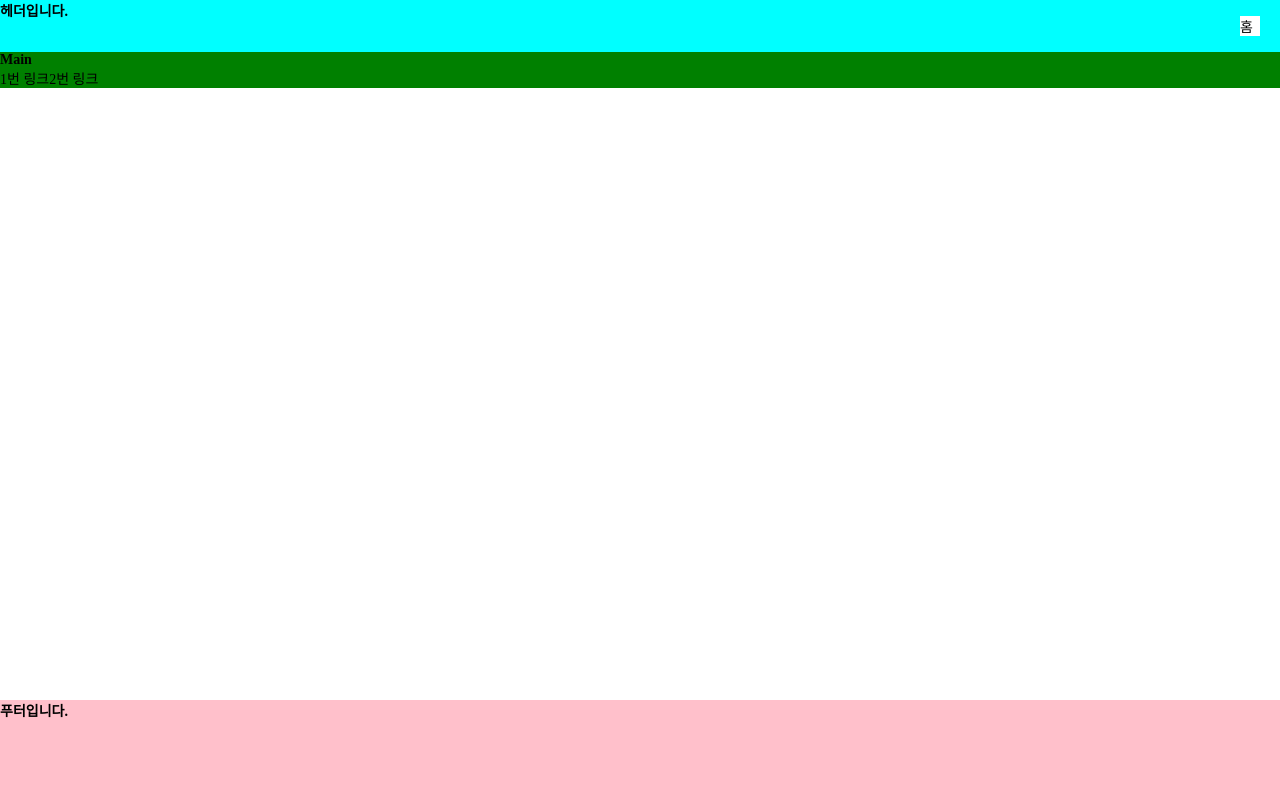
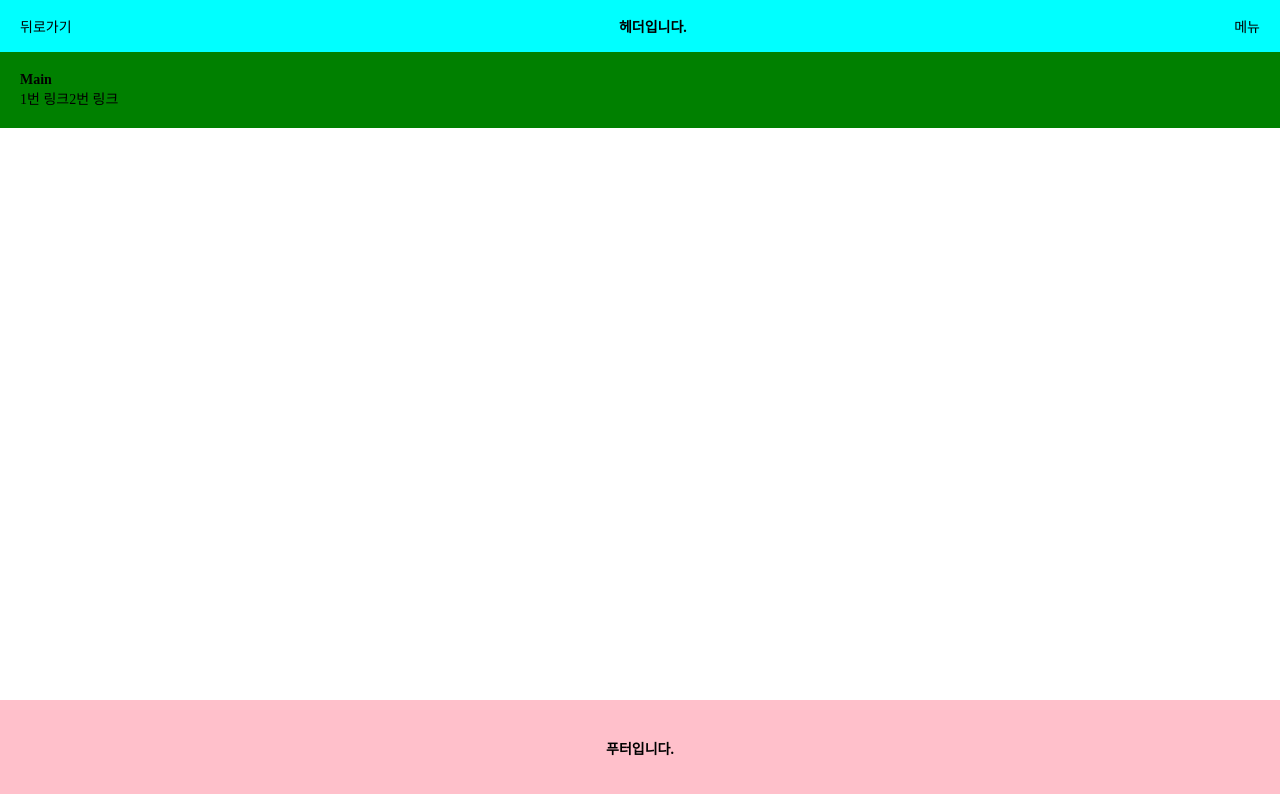
Before and after one commit to minhyeok8521/react, a React (Create React App) app: page / in a window 1280 px wide. Shown: the top 794 px of the page. Built offline with nearby package versions, Linux system fonts and the light colour scheme.

Commit message:
3 files modified, 1 added

```diff
--- a/src/assets/css/style.css
+++ b/src/assets/css/style.css
@@ -23,6 +23,9 @@ button {
 }
 
 .header {
+  display: flex;
+  align-items: center;
+  justify-content: space-between;
   width: 100%;
   height: 52px;
   background-color: aqua;
@@ -30,22 +33,7 @@ button {
   left: 50%;
   top: 0;
   transform: translateX(-50%);
-}
-
-.header .headerMenu {
-  width: 20px;
-  height: 20px;
-  position: absolute;
-  right: 20px;
-  top: 50%;
-  transform: translateY(-50%);
-}
-
-.header .headerMenu .homeBtn {
-  display: inline-block;
-  width: 100%;
-  height: 100%;
-  background-color: #fff;
+  padding: 0 20px;
 }
 
 .footer {
@@ -56,6 +44,12 @@ button {
   left: 50%;
   bottom: 0;
   transform: translateX(-50%);
+  text-align: center;
+  padding: 0 20px;
+}
+
+.footer .footerTextBox strong {
+  line-height: 100px;
 }
 
 .container {
@@ -67,4 +61,5 @@ button {
 
 .content {
   background-color: green;
+  padding: 20px;
 }
--- a/src/components/Footer/Footer.tsx
+++ b/src/components/Footer/Footer.tsx
@@ -3,7 +3,9 @@ import * as React from 'react';
 export default function Footer() {
   return (
     <div className="footer">
-      <strong>푸터입니다.</strong>
+      <div className="footerTextBox">
+        <strong>푸터입니다.</strong>
+      </div>
     </div>
   );
 }
--- a/src/components/Header/Header.tsx
+++ b/src/components/Header/Header.tsx
@@ -4,12 +4,15 @@ import { Link } from 'react-router-dom';
 export default function Header() {
   return (
     <div className="header">
-      <strong>헤더입니다.</strong>
-      <div className="headerMenu">
-        <Link to="/" className="homeBtn">
-          홈
-        </Link>
+      <Link to="/" className="backBtn">
+        뒤로가기
+      </Link>
+      <div className="haderTextBox">
+        <strong>헤더입니다.</strong>
       </div>
+      <Link to="/" className="homeBtn">
+        메뉴
+      </Link>
     </div>
   );
 }
```
Also changed, not shown: src/components/AllMenu/AllMenu.tsx (added, +10 -0 lines).
